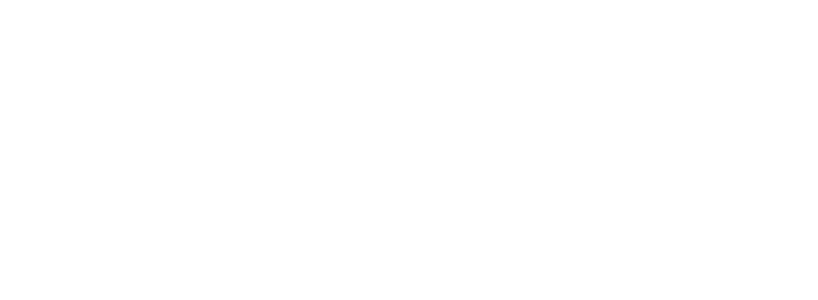
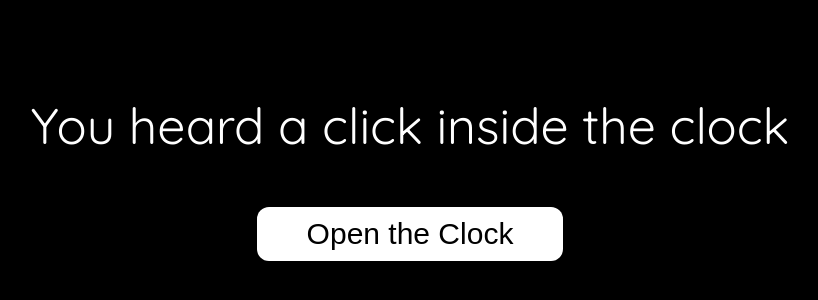
Before and after one commit to TatiYoucef/Unfazed-Time, an Angular app: page /trial in a window 1280 px wide. Before the commit this address led to /. Shown: the part 126-426 px from the top of the page, without its empty margins (230-1048 px from the left). Built offline with nearby package versions, Linux system fonts and the light colour scheme.

Commit message:
update overclock

```diff
--- a/src/app/app.routes.ts
+++ b/src/app/app.routes.ts
@@ -20,4 +20,13 @@ export const routes: Routes = [
     }
   },
 
+  {
+    path :'trial' , //Hash(141414 Blessing)
+    pathMatch: 'full',
+    loadComponent: async () => {
+      const m = await import("./pages/trials-end/trials-end.component");
+      return m.TrialsEndComponent;
+    }
+  },
+
 ];
--- a/src/app/components/gears/gears.component.html
+++ b/src/app/components/gears/gears.component.html
@@ -1,3 +1,6 @@
+
+@if (left === '0') {
+
   <div class="gears-container"
     [style.fontSize] = " fontSize + 'px'"
     [style.top] = "top + 'px'"
@@ -6,3 +9,14 @@
     <div class="gear-rotate" [style.marginTop]="margin + 'em'" [style.marginLeft]="margin + 'em'"></div>
     <div class="gear-rotate-left"></div>
   </div>
+
+} @else {
+  <div class="gears-container"
+    [style.fontSize] = " fontSize + 'px'"
+    [style.top] = "top + 'px'"
+    [style.left] = "left + 'px'">
+
+    <div class="gear-rotate" [style.marginTop]="margin + 'em'" [style.marginLeft]="margin + 'em'"></div>
+    <div class="gear-rotate-left"></div>
+  </div>
+}
--- a/src/app/components/gears/gears.component.ts
+++ b/src/app/components/gears/gears.component.ts
@@ -13,5 +13,6 @@ export class GearsComponent {
   @Input() right = '0';
   @Input() fontSize = 30;
   @Input() margin = 0;
+  @Input() left = '0' ;
 
 }
--- a/src/app/pages/clock-tower/clock-tower.component.css
+++ b/src/app/pages/clock-tower/clock-tower.component.css
@@ -6,7 +6,7 @@
   padding-bottom: 50px;
   background-color: black;
   width: 100vw;
-  height: 500vh;
+  height: 300vh;
   display: flex;
   flex-direction:column ;
   justify-content: start;
--- a/src/app/pages/clock-tower/clock-tower.component.html
+++ b/src/app/pages/clock-tower/clock-tower.component.html
@@ -5,6 +5,7 @@
 
     <div class="center-div">
       <app-gears [fontSize] = "200" right="20" top="120" [margin]="1"/>
+      <app-gears [fontSize] = "200" left="-400" top="500" [margin]="0"/>
 
       <h1>잊혀진 시계</h1>
 
@@ -47,7 +48,8 @@
         아주 먼 옛날부터...<br/>
         옛날 옛적에 세 형제가 시간을 초월한 세상을 여행하고 있었습니다.<br/>
         형제들은 자신들이 가장 좋아하는 장소에 가고 싶어했습니다.<br/>
-        남동생은 북동쪽으로 가서 거기서 여행을 마쳤습니다.<br/>
+        남동생은 햇빛 아래서 여행하는 것을 좋아했습니다.<br/>
+        남동생은 북동쪽 바로 아래로 가서 그곳에서 여행을 마쳤습니다.<br/>
         나머지 두 명은 남동생을 따라가고 싶어했습니다.<br/>
         그러나 현장은 다른 두 형제에게 같은 판단을 내리지 않았다.<br/>
         그래서 그들은 동생과 똑같은 치료를 받으려고 다른 곳으로 갔습니다.<br/>
@@ -66,7 +68,7 @@
 
 } @else {
 
-  <div class="center-div" style="height: 100vh;">
+  <div  [className]="isEntered ? 'hidden':'center-div'"  style="height: 100vh;">
 
     @if (isUnlocked) {
       <p>You take a breath, to enter...</p>
--- a/src/app/pages/clock-tower/clock-tower.component.ts
+++ b/src/app/pages/clock-tower/clock-tower.component.ts
@@ -1,4 +1,4 @@
-import { Component, OnInit } from '@angular/core';
+import { Component, HostListener, OnInit } from '@angular/core';
 import { GearsComponent } from "../../components/gears/gears.component";
 
 @Component({
@@ -6,7 +6,8 @@ import { GearsComponent } from "../../components/gears/gears.component";
   standalone: true,
   imports: [GearsComponent],
   templateUrl: './clock-tower.component.html',
-  styleUrl: './clock-tower.component.css'
+  styleUrl: './clock-tower.component.css',
+
 })
 export class ClockTowerComponent implements OnInit{
 
@@ -45,6 +46,7 @@ export class ClockTowerComponent implements OnInit{
  woodC2 = new Audio('../../../assets/Sounds/WoodCreak2.mp4');
  suspense = new Audio('../../../assets/Sounds/Suspense.mp4');
  openLock = new Audio('../../../assets/Sounds/OpenLock.mp4');
+ openDoorSound= new Audio('../../../assets/Sounds/OpenDoor.mp4');
 
   onHover(){
     this.suspense.play()
@@ -58,12 +60,17 @@ export class ClockTowerComponent implements OnInit{
   openDoor(){
     this.suspense.pause();
     this.suspense.currentTime = 0;
+    this.openDoorSound.play();
+    this.isEntered = true;
 
-    this.isEntered = true;
-    this.entrySound.play();
-    this.rainStorm.loop = true;
-    this.rainStorm.play();
-    this.clock();
+    setTimeout(() => {
+      this.entrySound.play();
+      this.rainStorm.loop = true;
+      this.rainStorm.play();
+      this.clock();
+    },
+    3000);
+
   }
 
   ngOnInit(): void {
@@ -93,7 +100,6 @@ export class ClockTowerComponent implements OnInit{
     this.hDeg = this.h * 30 + this.m * (360/720);
     this.mDeg = this.m * 6 + this.s * (360/3600);
     this.sDeg = this.s * 6;
-
     this.day = this.weekday[this.d.getDay()];
 
     this.tickSound.play();
@@ -102,4 +108,14 @@ export class ClockTowerComponent implements OnInit{
     if(this.s == 30) this.woodC2.play();
   }
 
+
+  @HostListener('window:keydown', ['$event'])
+  handleKeyDown(event: KeyboardEvent) {
+
+    if (event.key === ' ' && this.isEntered && this.h === 14 && this.m === 14 && this.s === 14) {
+      console.log('Puzzle solved');
+    }
+    event.preventDefault(); // Prevent scrolling when pressing space
+  }
+
 }
--- /dev/null
+++ b/src/app/pages/trials-end/trials-end.component.css
@@ -0,0 +1,84 @@
+.center-div{
+  margin: 0;
+  padding-top: 20px;
+  padding-bottom: 50px;
+  background-color: black;
+  width: 100vw;
+  height: 300vh;
+  display: flex;
+  flex-direction:column ;
+  justify-content: start;
+  align-items: center ;
+  position: relative;
+
+}
+
+p{
+  margin: 200px 50px;
+  margin-bottom: 50px;
+  text-align: center;
+  font-size: 50px;
+  padding: 0 50px ;
+  border-radius: 10%;
+  color: white;
+}
+
+button{
+  font-size: 30px;
+  padding: 10px 50px ;
+  border-radius: 12px;
+  border: none;
+  background-color: white;
+  cursor: pointer;
+  transition: background-color 0.5s, color 0.5s, font-size 0.6s, animation 0s ;
+}
+
+button:hover{
+  background-color: rgb(218, 0, 218);
+  color: white;
+  font-size: 40px;
+  animation: shake 0.2s infinite linear;
+}
+
+@keyframes shake {
+  0%, 100% { transform: translateX(0); }
+  25% { transform: translateX(-5px); }
+  50% { transform: translateX(5px); }
+  75% { transform: translateX(-5px); }
+}
+
+h1{
+  background-color: transparent;
+  font-size: 100px;
+  padding: 0 50px ;
+  border-radius: 10%;
+  animation: expand 5s forwards;
+}
+
+@keyframes expand {
+  from {
+    font-size: 80px;
+    color: transparent;
+    background-color: transparent;
+  }
+  to {
+    font-size: 100px;
+    color: black;
+    background-color: white;
+
+  }
+}
+
+h2,h3{
+  color: rgb(131, 131, 131);
+}
+
+h2{
+  font-size: 50px;
+}
+
+h3{
+  padding: 0 30px;
+  font-size: 40px;
+  text-align: center;
+}
--- /dev/null
+++ b/src/app/pages/trials-end/trials-end.component.html
@@ -0,0 +1,13 @@
+@if (isOpened) {
+
+} @else {
+
+  <div class="center-div" style="height: 100vh;">
+
+    <p>You heard a click inside the clock</p>
+    <button>Open the Clock</button>
+
+
+  </div>
+
+}
--- /dev/null
+++ b/src/app/pages/trials-end/trials-end.component.ts
@@ -0,0 +1,14 @@
+import { Component } from '@angular/core';
+
+@Component({
+  selector: 'app-trials-end',
+  standalone: true,
+  imports: [],
+  templateUrl: './trials-end.component.html',
+  styleUrl: './trials-end.component.css'
+})
+export class TrialsEndComponent {
+
+  isOpened = false;
+
+}
```
Also changed, not shown: 2 other files (tests, documents, lock files or other folders). Lines whose indentation alone changed are shown as unchanged.
